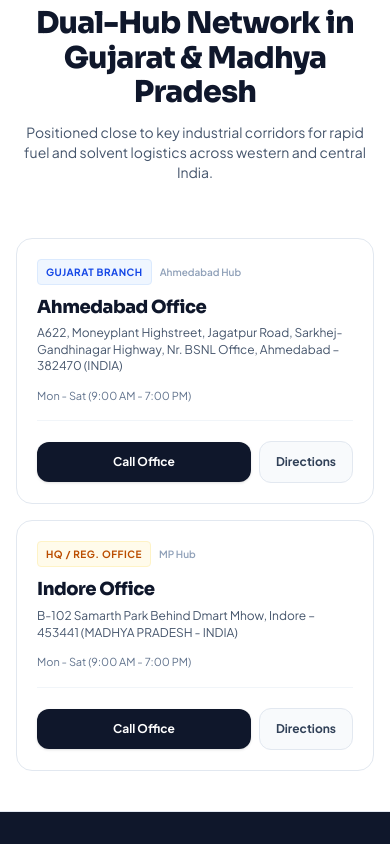
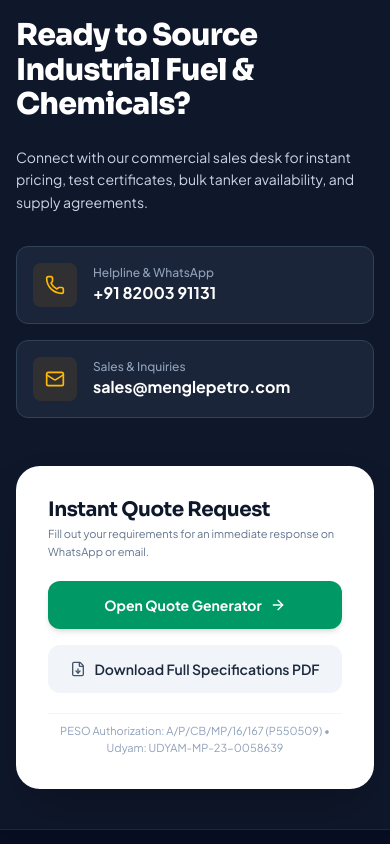
Before and after one commit to meetpanchal-sevlex/mengle-petrochemicals, a Next.js app: page / in a window 390 px wide. Shown: the part 4900-5744 px from the top of the page. Built offline with nearby package versions, Linux system fonts and the light colour scheme.

Commit message:
feat: completely remove redundant offices section from homepage to reduce clutter

```diff
--- /dev/null
+++ b/patch-remove-offices.js
@@ -0,0 +1,37 @@
+const fs = require('fs');
+
+// 1. Remove from page.tsx
+let pageData = fs.readFileSync('src/app/page.tsx', 'utf8');
+
+// Find the start of the offices section
+const officesStart = pageData.indexOf('<section id="offices"');
+// Find the start of the contact section right after it
+const contactStart = pageData.indexOf('<section id="contact"');
+
+if (officesStart !== -1 && contactStart !== -1) {
+    const beforeOffices = pageData.substring(0, officesStart);
+    const afterOffices = pageData.substring(contactStart);
+    fs.writeFileSync('src/app/page.tsx', beforeOffices + '        ' + afterOffices);
+    console.log('Removed #offices section from page.tsx');
+} else {
+    console.log('Could not find #offices or #contact section');
+}
+
+// 2. Remove from Navbar.tsx
+let navData = fs.readFileSync('src/components/Navbar.tsx', 'utf8');
+
+// Desktop link
+navData = navData.replace('<a href="#offices" className="hover:text-slate-900 transition-colors">Locations</a>', '');
+
+// Mobile links array
+navData = navData.replace(
+    "['/', '#about', '#credentials', '#offices', '#contact']",
+    "['/', '#about', '#credentials', '#contact']"
+);
+navData = navData.replace(
+    "['Home', 'About Us', 'Compliance & Licenses', 'Depot Locations', 'Contact']",
+    "['Home', 'About Us', 'Compliance & Licenses', 'Contact']"
+);
+
+fs.writeFileSync('src/components/Navbar.tsx', navData);
+console.log('Removed #offices links from Navbar.tsx');
--- a/src/app/page.tsx
+++ b/src/app/page.tsx
@@ -395,113 +395,7 @@
         </section>
 
         {/* DUAL DEPOTS & STRATEGIC LOCATIONS */}
-        <section id="offices" className="py-10 lg:py-20 bg-white border-b border-slate-200">
-          <div className="max-w-7xl mx-auto px-4 sm:px-8">
-            <div className="text-center max-w-3xl mx-auto mb-14 space-y-3">
-              <div className="text-xs font-bold uppercase tracking-wider text-amber-600">
-                Strategic Presence
-              </div>
-              <h2 className="text-3xl sm:text-4xl font-extrabold text-slate-900 tracking-tight">
-                Dual-Hub Network in Gujarat & Madhya Pradesh
-              </h2>
-              <p className="text-slate-600 text-sm">
-                Positioned close to key industrial corridors for rapid fuel and solvent logistics across western and central India.
-              </p>
-            </div>
-
-
-            <div className="grid grid-cols-1 md:grid-cols-2 gap-4 lg:gap-8">
-              {/* Ahmedabad Branch */}
-              <div className="bg-white border border-slate-200 rounded-2xl p-5 lg:p-6 hover:shadow-lg transition-all flex flex-col justify-between group">
-                <div>
-                  <div className="flex flex-wrap items-center gap-2 mb-3">
-                    <span className="text-[10px] font-bold uppercase tracking-wider px-2 py-1 rounded bg-blue-50 text-blue-700 border border-blue-100">
-                      Gujarat Branch
-                    </span>
-                    <span className="text-[10px] font-semibold text-slate-400">Ahmedabad Hub</span>
-                  </div>
-
-                  <h3 className="text-lg font-extrabold text-slate-900 mb-2">
-                    Ahmedabad Office
-                  </h3>
-
-                  <div className="flex items-start gap-2.5 text-xs text-slate-600 mb-3">
-                    <p className="leading-snug">
-                      A622, Moneyplant Highstreet, Jagatpur Road, Sarkhej-Gandhinagar Highway, Nr. BSNL Office, Ahmedabad – 382470 (INDIA)
-                    </p>
-                  </div>
-
-                  <div className="flex items-center gap-2 text-[11px] text-slate-500 mb-5 pb-4 border-b border-slate-100">
-                    <span>Mon - Sat (9:00 AM - 7:00 PM)</span>
-                  </div>
-                </div>
-
-                <div className="flex items-center gap-2">
-                  <a
-                    href={`tel:${COMPANY_INFO.phoneRaw}`}
-                    className="flex-1 bg-slate-900 hover:bg-slate-800 text-white font-bold py-3 px-3 rounded-xl text-xs text-center transition-colors shadow-sm"
-                  >
-                    Call Office
-                  </a>
-                  <a
-                    href="https://maps.google.com/?q=Moneyplant+Highstreet+Ahmedabad"
-                    target="_blank"
-                    rel="noopener noreferrer"
-                    className="bg-slate-50 hover:bg-slate-100 text-slate-700 font-bold py-3 px-4 rounded-xl text-xs transition-colors border border-slate-200"
-                  >
-                    Directions
-                  </a>
-                </div>
-              </div>
-
-              {/* Indore Registered Office */}
-              <div className="bg-white border border-slate-200 rounded-2xl p-5 lg:p-6 hover:shadow-lg transition-all flex flex-col justify-between group">
-                <div>
-                  <div className="flex flex-wrap items-center gap-2 mb-3">
-                    <span className="text-[10px] font-bold uppercase tracking-wider px-2 py-1 rounded bg-amber-50 text-amber-700 border border-amber-100">
-                      HQ / Reg. Office
-                    </span>
-                    <span className="text-[10px] font-semibold text-slate-400">MP Hub</span>
-                  </div>
-
-                  <h3 className="text-lg font-extrabold text-slate-900 mb-2">
-                    Indore Office
-                  </h3>
-
-                  <div className="flex items-start gap-2.5 text-xs text-slate-600 mb-3">
-                    <p className="leading-snug">
-                      B-102 Samarth Park Behind Dmart Mhow, Indore – 453441 (MADHYA PRADESH - INDIA)
-                    </p>
-                  </div>
-
-                  <div className="flex items-center gap-2 text-[11px] text-slate-500 mb-5 pb-4 border-b border-slate-100">
-                    <span>Mon - Sat (9:00 AM - 7:00 PM)</span>
-                  </div>
-                </div>
-
-                <div className="flex items-center gap-2">
-                  <a
-                    href={`tel:${COMPANY_INFO.phoneRaw}`}
-                    className="flex-1 bg-slate-900 hover:bg-slate-800 text-white font-bold py-3 px-3 rounded-xl text-xs text-center transition-colors shadow-sm"
-                  >
-                    Call Office
-                  </a>
-                  <a
-                    href="https://maps.google.com/?q=Samarth+Park+Mhow+Indore"
-                    target="_blank"
-                    rel="noopener noreferrer"
-                    className="bg-slate-50 hover:bg-slate-100 text-slate-700 font-bold py-3 px-4 rounded-xl text-xs transition-colors border border-slate-200"
-                  >
-                    Directions
-                  </a>
-                </div>
-              </div>
-            </div>
-
-            </div>
-          </section>
-
-          <section id="contact" className="py-10 lg:py-20 bg-slate-900 text-white relative">
+                <section id="contact" className="py-10 lg:py-20 bg-slate-900 text-white relative">
           <div className="max-w-7xl mx-auto px-4 sm:px-8">
             <div className="grid grid-cols-1 lg:grid-cols-12 gap-12 items-center">
               <div className="lg:col-span-6 space-y-6">
--- a/src/components/Navbar.tsx
+++ b/src/components/Navbar.tsx
@@ -153,7 +153,7 @@
           </div>
 
           <a href="#credentials" className="hover:text-slate-900 transition-colors">Compliance</a>
-          <a href="#offices" className="hover:text-slate-900 transition-colors">Locations</a>
+
           <a href="#contact" className="hover:text-slate-900 transition-colors">Contact</a>
         </div>
 
@@ -189,8 +189,8 @@
             style={{ fontFamily: 'var(--font-plus-jakarta)' }}
           >
             <div className="px-5 py-6 space-y-4">
-              {['/', '#about', '#credentials', '#offices', '#contact'].map((href, i) => {
-                const labels = ['Home', 'About Us', 'Compliance & Licenses', 'Depot Locations', 'Contact'];
+              {['/', '#about', '#credentials', '#contact'].map((href, i) => {
+                const labels = ['Home', 'About Us', 'Compliance & Licenses', 'Contact'];
                 return (
                   <Link
                     key={i}
```
